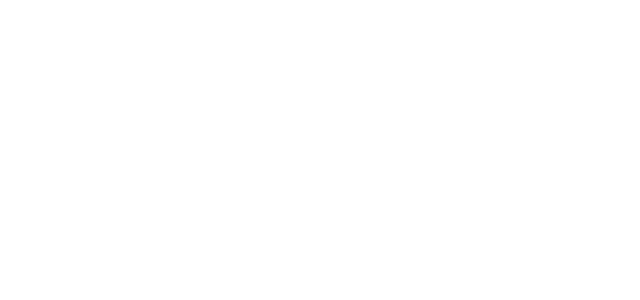
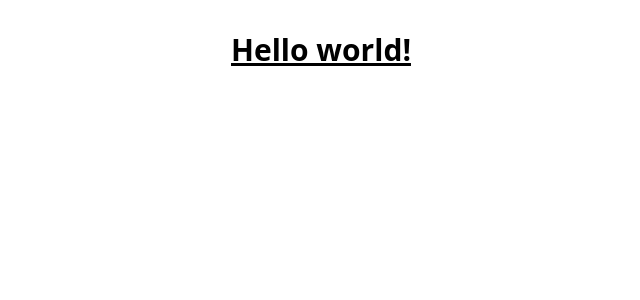
Before and after one commit to dennohtu/ToDoList, a React (Vite) app in the folder frontend/: page / in a window 1280 px wide. Shown: the top 300 px of the page, without its empty margins (319-959 px from the left). Built offline with nearby package versions, Linux system fonts and the light colour scheme.

Commit message:
Dashboard and Cards

```diff
--- a/frontend/src/App.jsx
+++ b/frontend/src/App.jsx
@@ -1,7 +1,14 @@
 import './App.css'
 
 function App() {
+    return(
+        <>
+        <h1 className="text-3xl font-bold underline">
+          Hello world!
+        </h1>
+        </>
 
+    )
 
 }
 
--- /dev/null
+++ b/frontend/src/Dashboard.jsx
@@ -0,0 +1,12 @@
+import React from 'react'
+import Card from './component/Card'
+
+const Dashboard = () => {
+  return (
+    <div>Dashboard
+        <Card/>
+    </div>
+  )
+}
+
+export default Dashboard
--- /dev/null
+++ b/frontend/src/component/Card.jsx
@@ -0,0 +1,9 @@
+import React from 'react'
+
+const Card = () => {
+  return (
+    <div>Card</div>
+  )
+}
+
+export default Card
```
